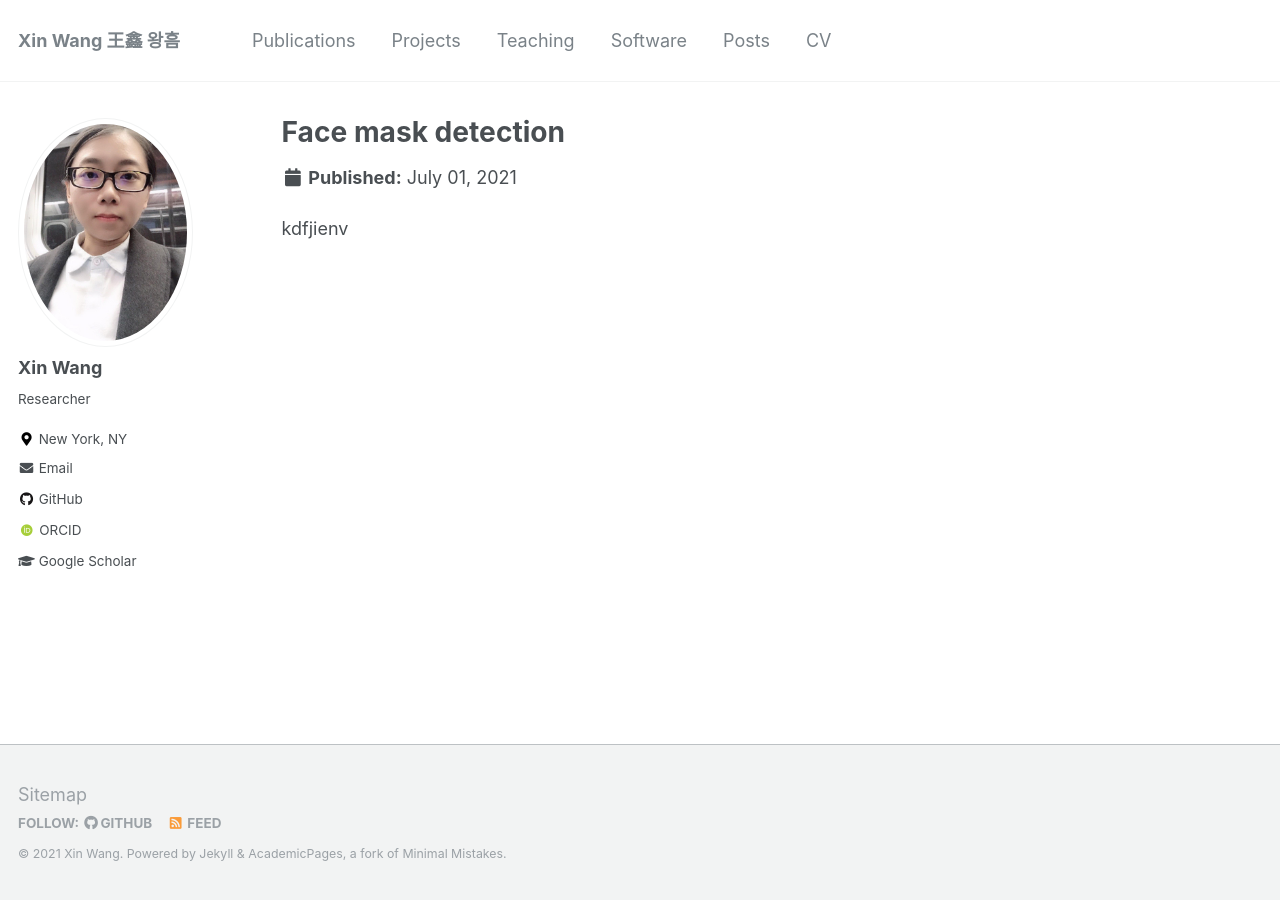
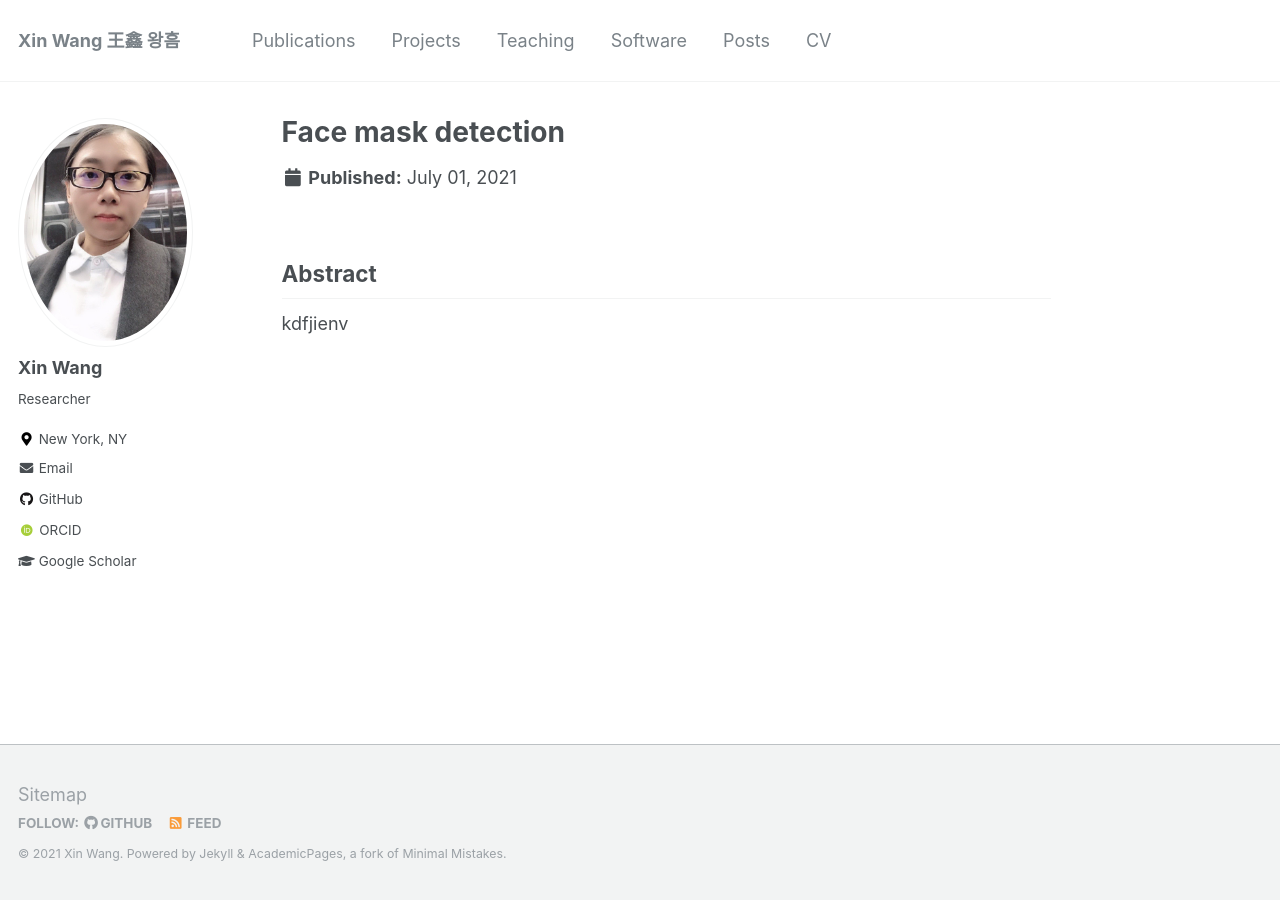
Before and after one commit to xin-wang-kr/xin-wang-kr.github.io, a Jekyll site: the page built from _pages/projects/face-mask.md, in a window 1280 px wide. Built offline with Jekyll 4.4.1, drawn with Linux system fonts in a browser that asks for light colours; some web fonts are replaced.

Commit message:
Update face-mask.md

```diff
--- a/_pages/projects/face-mask.md
+++ b/_pages/projects/face-mask.md
@@ -3,4 +3,7 @@ title: Face mask detection
 date: 2021-07-01
 permalink: /projects/face-mask
 ---
+
+{% include base_path %}
+## Abstract
 kdfjienv
```
